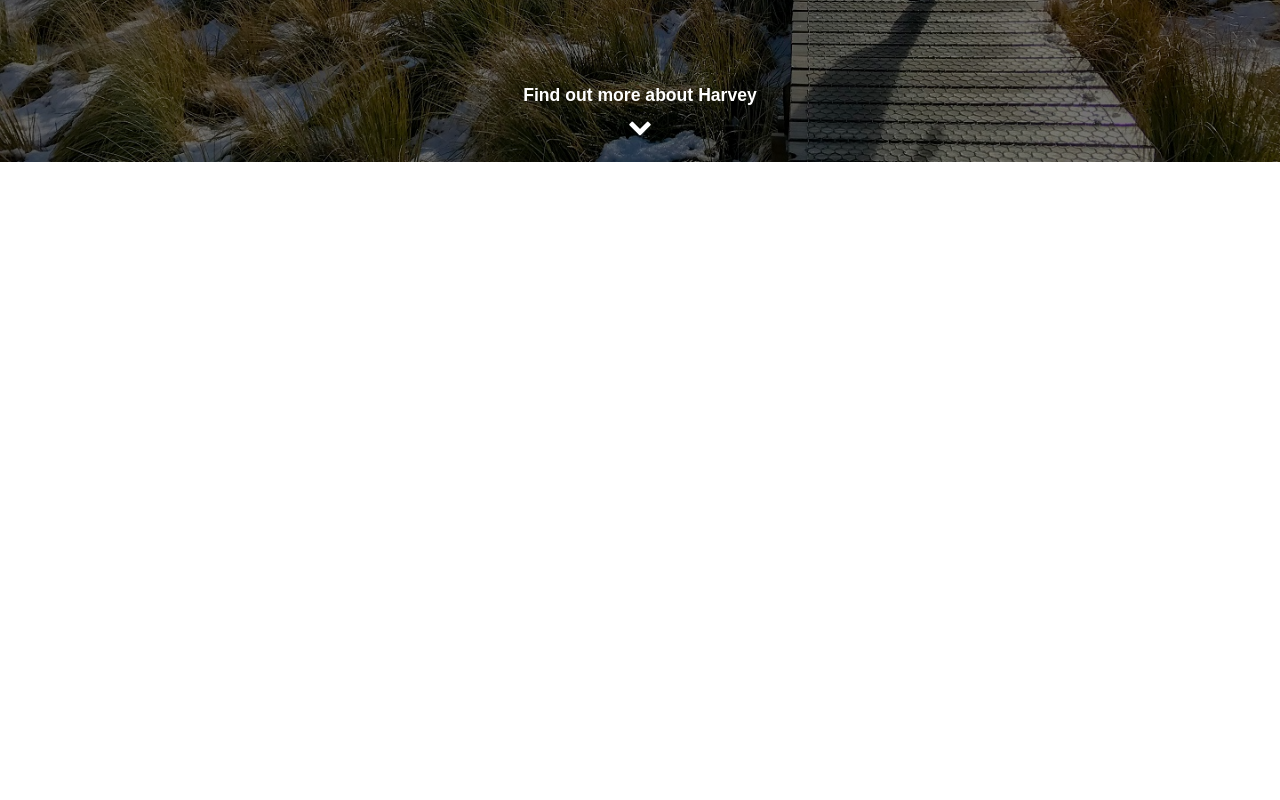
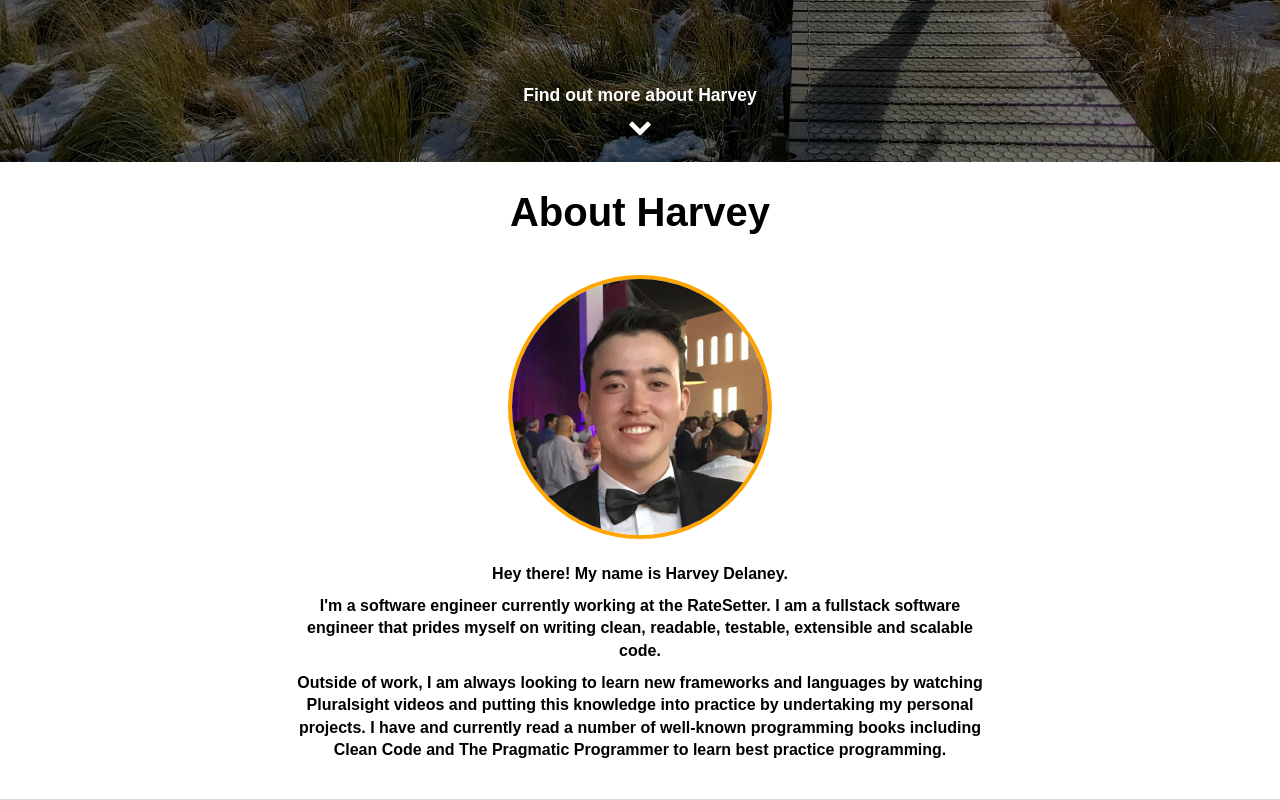
Before and after one commit to HarveyD/seng-portfolio, a React (Create React App) app: page / in a window 1280 px wide. Shown: the part 638-1438 px from the top of the page. Before the commit the page ends 800 px from the top, so only its background shows below. Built offline with nearby package versions, Linux system fonts and the light colour scheme.

Commit message:
feat: added about section - added profile picture - added about me text - added global sass variables - changed background to fixed - removed x scrolling

```diff
--- a/src/App.scss
+++ b/src/App.scss
@@ -1,5 +1,6 @@
 .app-container {
   font-family: Arial, Helvetica, sans-serif;
+  width: 100vw;
 
   h1 {
     font-size: 5rem;
@@ -10,4 +11,31 @@
     font-size: 2.5rem;
     margin: 0;
   }
+
+  p {
+    margin: .25rem 0 .35rem 0;
+    line-height: 1.4;
+    font-weight: 600;
+  }
+
+  .section {
+    display: flex;
+    flex-direction: column;
+    align-items: center;
+    width: 100%;
+    padding: 1.75rem 0 2rem 0;
+
+    h2 {
+      margin: 0 0 2.5rem 0;
+    }
+
+    .content-container {
+      display: flex;
+      justify-content: center;
+      flex-direction: column;
+      align-items: center;
+
+      max-width: 768px;
+    }
+  }
 }
--- a/src/App.tsx
+++ b/src/App.tsx
@@ -2,12 +2,14 @@ import * as React from 'react';
 import './App.css';
 
 import Landing from './sections/landing/landing';
+import About from './sections/about/about';
 
 class App extends React.Component {
   public render() {
     return (
       <div className="app-container">
-        <Landing/>
+        <Landing />
+        <About />
       </div>
     );
   }
--- a/src/index.css
+++ b/src/index.css
@@ -2,4 +2,5 @@ body {
   margin: 0;
   padding: 0;
   font-family: sans-serif;
+  overflow-x: hidden;
 }
--- /dev/null
+++ b/src/sections/about/about.scss
@@ -0,0 +1,25 @@
+@import '../../variables.scss';
+
+.about {
+    background-color: $background-primary;
+    border-bottom: 1px solid #dcd9d9;
+
+    .content-container {
+        .portrait {
+            border: 4px solid $theme-color;
+            border-radius: 50%;
+            width: 256px;
+            height: 256px;
+        }
+
+        .about-text {
+            display: flex;
+            justify-content: center;
+            flex-direction: column;
+            align-items: center;
+            text-align: center;
+
+            margin: 1.25rem 2.25rem 0 2.25rem;
+        }
+    }
+}
--- /dev/null
+++ b/src/sections/about/about.tsx
@@ -0,0 +1,36 @@
+import * as React from "react";
+
+import "./about.css";
+import Portait from "src/assets/images/portrait.jpg";
+
+const renderAboutText = () => (
+  <div className="about-text">
+    <p>Hey there! My name is Harvey Delaney.</p>
+    <p>
+      I'm a software engineer currently working at the RateSetter. I am a
+      fullstack software engineer that prides myself on writing clean, readable,
+      testable, extensible and scalable code.
+    </p>
+    <p>
+      Outside of work, I am always looking to learn new frameworks and languages
+      by watching Pluralsight videos and putting this knowledge into practice by
+      undertaking my personal projects. I have and currently read a number of
+      well-known programming books including Clean Code and The Pragmatic
+      Programmer to learn best practice programming.
+    </p>
+  </div>
+);
+
+const About: React.StatelessComponent = () => {
+  return (
+    <div className="section about">
+      <h2>About Harvey</h2>
+      <div className="content-container">
+        <img className="portrait" src={Portait} />
+        {renderAboutText()}
+      </div>
+    </div>
+  );
+};
+
+export default About;
--- a/src/sections/landing/landing.scss
+++ b/src/sections/landing/landing.scss
@@ -8,6 +8,7 @@
 
     background: url('../../assets/images/landing.jpg');
     background-size: cover;
+    background-attachment: fixed;
 
     .landing-overlay {
         position: absolute;
--- a/src/variables.scss
+++ b/src/variables.scss
@@ -1 +1,4 @@
 $theme-color: orange;
+
+$background-primary: white;
+$background-secondary: #f2f2f5;
--- a/tslint.json
+++ b/tslint.json
@@ -6,5 +6,8 @@
       "node_modules/**/*.ts",
       "coverage/lcov-report/*.js"
     ]
+  },
+  "rules": {
+    "ordered-imports": false
   }
 }
```
Also changed, not shown: src/assets/images/portrait.jpg (added).
